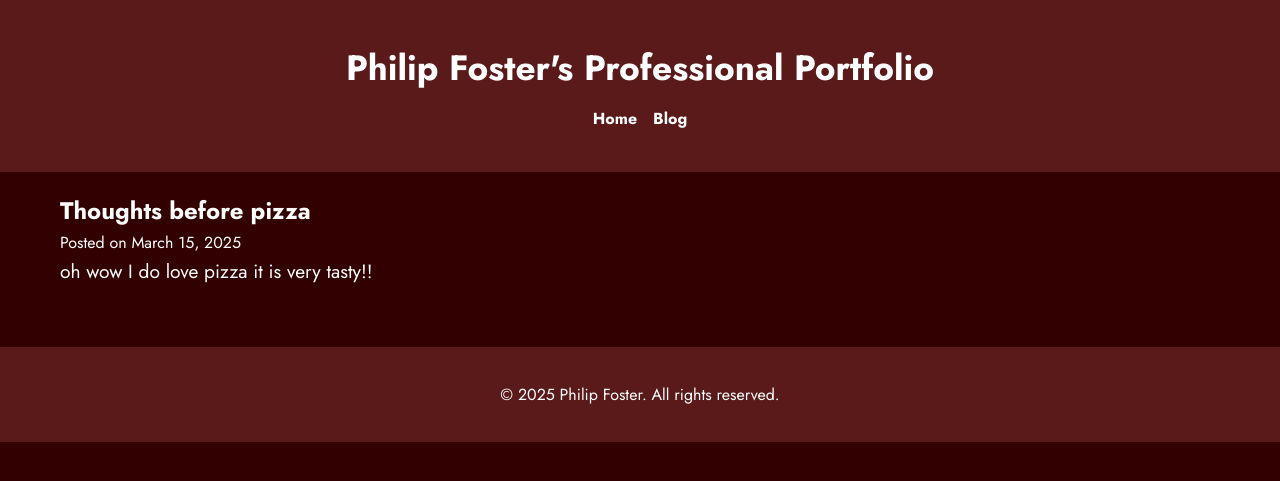
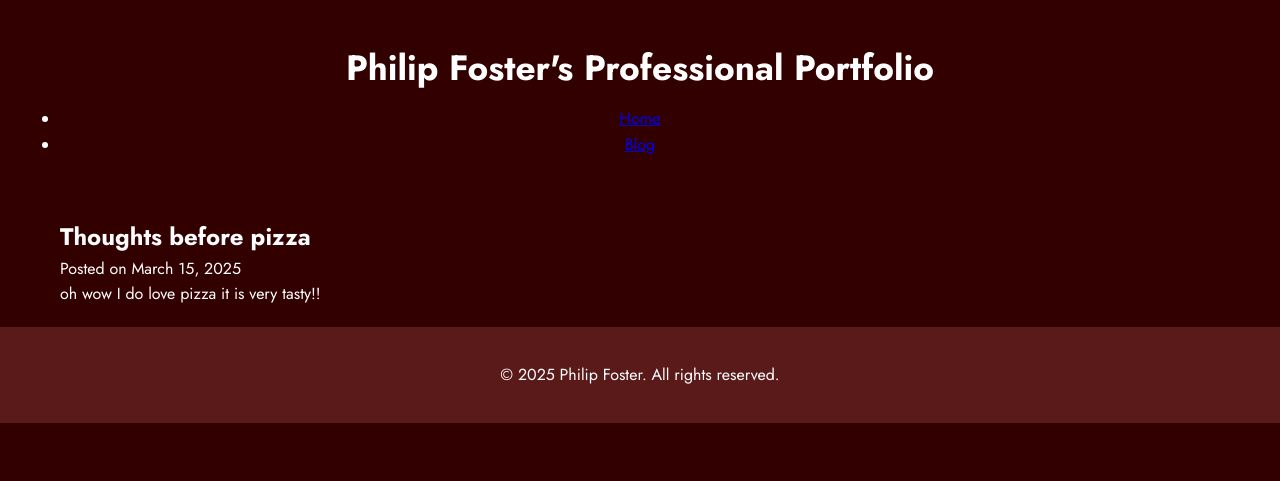
Before and after one commit to PipCraft/PipCraft.github.io, a Jekyll site: the page built from _posts/2025-03-15-pizzav2.md, in a window 1280 px wide. Shown: the top 481 px of the page. Built offline with Jekyll 4.4.1, drawn with Linux system fonts in a browser that asks for light colours.

Commit message:
Update styles.css

```diff
--- a/assets/styles.css
+++ b/assets/styles.css
@@ -1,11 +1,11 @@
-/* === RESET === */
+/* Reset */
 * {
   margin: 0;
   padding: 0;
   box-sizing: border-box;
 }
 
-/* === BODY === */
+/* Body */
 body {
   font-family: 'Jost', sans-serif;
   background-color: #330000;
@@ -13,148 +13,31 @@ body {
   line-height: 1.6;
 }
 
-/* === CONTAINER === */
+/* Container */
 .container {
   max-width: 1200px;
   margin: 0 auto;
   padding: 20px;
 }
 
-/* === HEADER === */
+/* Header */
 header {
-  background-color: #5a1a1a;
-  color: #fff;
-  padding: 20px 0;
   text-align: center;
+  padding: 20px;
 }
 
 header h1 {
   font-size: 2.2rem;
-  margin-bottom: 5px;
+  margin-bottom: 10px;
 }
 
 .tagline {
-  font-size: 1.1rem;
+  font-size: 1rem;
   font-weight: 300;
-  color: #ffcccc;
-  margin-bottom: 0;
-}
-
-/* === NAVIGATION === */
-nav ul {
-  list-style: none;
-  padding: 0;
-  margin-top: 10px;
-  display: flex;
-  justify-content: center;
-  gap: 1rem;
-}
-
-nav a {
-  color: #fff;
-  text-decoration: none;
-  font-weight: bold;
-}
-
-/* === FLEX CONTAINERS === */
-.main-content {
-  display: flex;
-  justify-content: space-between;
-  gap: 20px;
-  flex-wrap: wrap;
-  margin-top: 40px;
-}
-
-.main-content:first-of-type {
-  margin-top: 20px;
-}
-
-.centered-row {
-  display: flex;
-  justify-content: center;
-  margin: 40px 0;
-}
-
-/* === CARD SECTION === */
-.card-box {
-  flex: 1;
-  min-width: 240px;
-  max-width: 576px;
-  padding: 20px;
-  background-color: #5a1a1a;
-  border-radius: 5px;
-  box-sizing: border-box;
-  margin-bottom: 40px;
-  transition: all 0.2s ease-in-out;
-}
-
-.card-box:hover {
-  outline: 2px solid #ffb3b3;
-  transform: scale(1.02);
-  background-color: #6a1a1a;
-}
-
-.card-box h2,
-.card-box p {
-  text-align: center;
-}
-
-/* === CLICKABLE BOXES === */
-.clickable {
-  cursor: pointer;
-}
-
-/* === FOOTER === */
-footer {
-  background-color: #5a1a1a;
-  color: #fff;
-  text-align: center;
-  padding: 15px;
-}
-
-footer nav a {
-  font-size: 0.9rem;
   color: #ffcccc;
 }
 
-/* === BLOG/POST STYLING === */
-.post-content,
-.blog-index {
-  margin-bottom: 40px;
-}
-
-.post-content p,
-.blog-index p {
-  font-size: 1.2rem;
-  line-height: 1.6;
-  margin-bottom: 20px;
-}
-
-.blog-index h2 a {
-  color: #ffb3b3;
-  text-decoration: none;
-}
-
-.blog-index h2 a:hover {
-  text-decoration: underline;
-}
-
-/* === RESPONSIVE === */
-@media (max-width: 768px) {
-  .main-content {
-    flex-direction: column;
-  }
-
-  .centered-row {
-    flex-direction: column;
-    align-items: center;
-  }
-
-  .card-box {
-    margin-bottom: 20px;
-  }
-}
-/* Navigation Bar Styles */
+/* Navigation */
 .navbar {
   background-color: #5a1a1a;
   padding: 10px 20px;
@@ -169,8 +52,16 @@ footer nav a {
 .nav-logo {
   color: #fff;
   text-decoration: none;
+  font-weight: bold;
+  font-size: 1.2rem;
+}
+
+.nav-toggle {
+  background: none;
+  border: none;
+  color: #fff;
   font-size: 1.5rem;
-  font-weight: bold;
+  display: none;
 }
 
 .nav-menu {
@@ -185,20 +76,11 @@ footer nav a {
   font-weight: bold;
 }
 
-.nav-toggle {
-  display: none;
-  background: none;
-  border: none;
-  color: #fff;
-  font-size: 1.5rem;
-}
-
-/* Responsive Styles */
+/* Responsive nav */
 @media (max-width: 768px) {
   .nav-menu {
     display: none;
     flex-direction: column;
-    gap: 10px;
     background-color: #5a1a1a;
     position: absolute;
     top: 60px;
@@ -215,3 +97,79 @@ footer nav a {
     display: block;
   }
 }
+
+/* Sections */
+.main-content {
+  display: flex;
+  justify-content: space-between;
+  flex-wrap: wrap;
+  gap: 20px;
+  margin: 20px 0;
+}
+
+.centered-row {
+  display: flex;
+  justify-content: center;
+  margin: 20px 0;
+}
+
+.card-box {
+  background-color: #5a1a1a;
+  border-radius: 5px;
+  padding: 20px;
+  max-width: 576px;
+  flex: 1;
+  min-width: 240px;
+  text-align: center;
+  transition: all 0.2s ease-in-out;
+}
+
+.card-box:hover {
+  background-color: #6a1a1a;
+  outline: 2px solid #ffb3b3;
+  transform: scale(1.02);
+}
+
+/* Profile pic */
+.profile-pic {
+  max-width: 80px;
+  border-radius: 10%;
+  margin-bottom: 10px;
+}
+
+/* Footer */
+footer {
+  background-color: #5a1a1a;
+  text-align: center;
+  padding: 15px;
+}
+
+footer nav ul {
+  list-style: none;
+  display: flex;
+  justify-content: center;
+  gap: 1rem;
+  padding: 0;
+}
+
+footer nav a {
+  color: #ffcccc;
+  text-decoration: none;
+  font-size: 0.9rem;
+}
+
+/* Responsive stack */
+@media (max-width: 768px) {
+  .main-content {
+    flex-direction: column;
+  }
+
+  .centered-row {
+    flex-direction: column;
+    align-items: center;
+  }
+
+  .card-box {
+    margin-bottom: 20px;
+  }
+}
```
